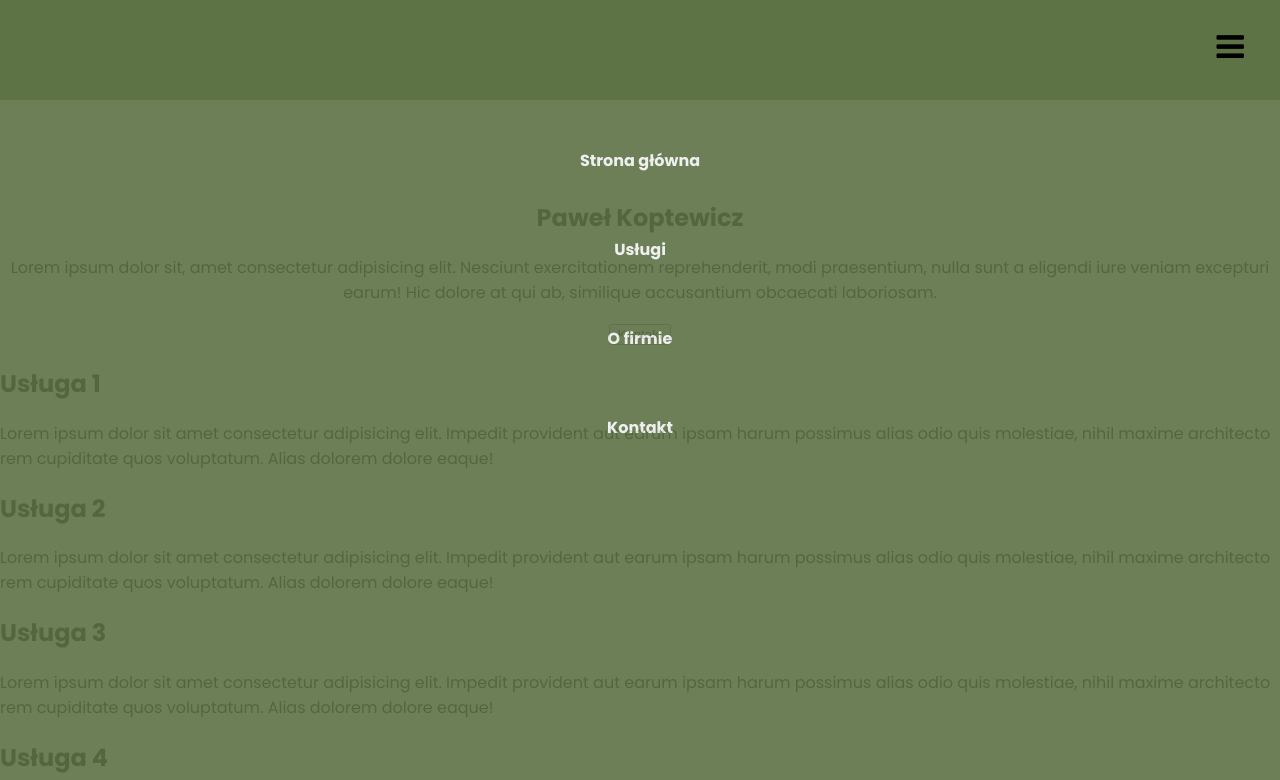
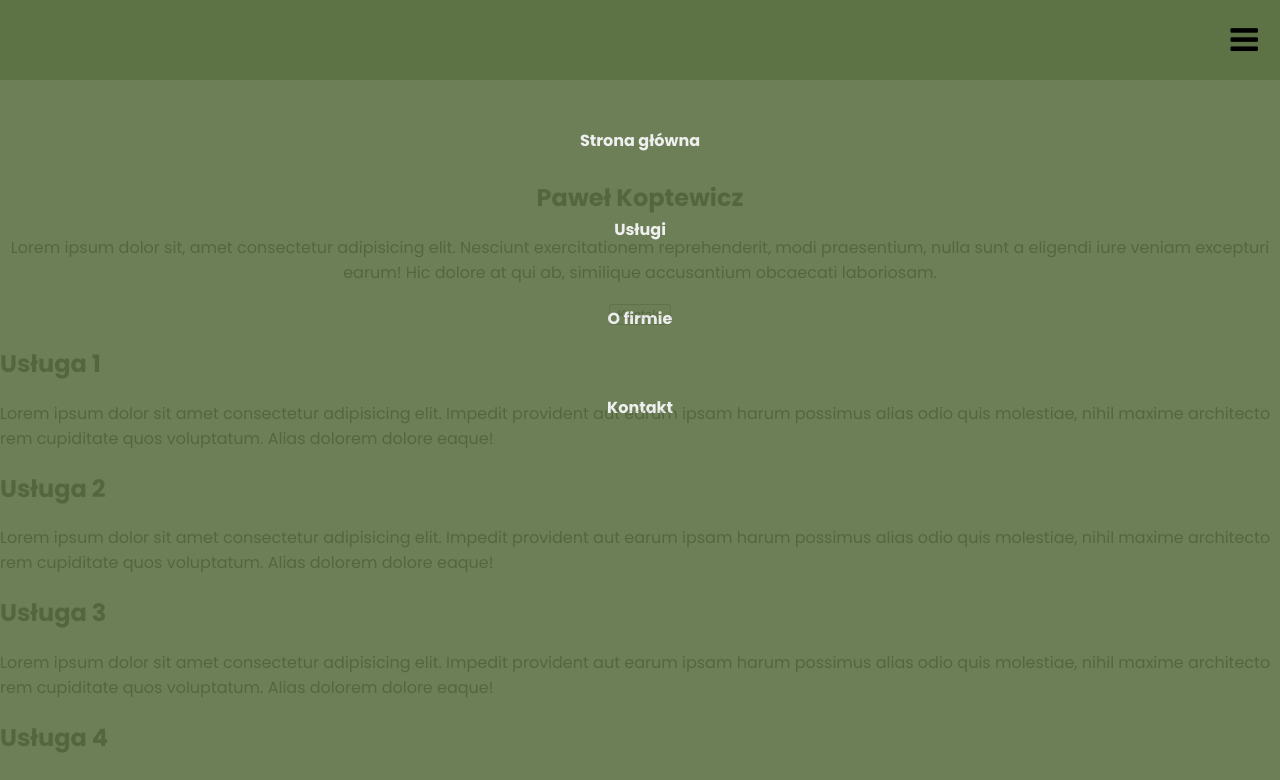
Before and after one commit to mkoptewicz/uslugi-lesne, a plain HTML site: page index.html in a window 1280 px wide. Both pictures are taken after a click on the button "open navigation". Shown: the top 780 px of the page. Drawn offline with Linux system fonts and the light colour scheme.

Commit message:
change nav position

```diff
--- a/index.html
+++ b/index.html
@@ -8,11 +8,13 @@
       rel="stylesheet"
       href="https://cdnjs.cloudflare.com/ajax/libs/font-awesome/4.7.0/css/font-awesome.min.css"
     />
-    <link href="https://fonts.googleapis.com/css2?family=Poppins:wght@400;500;700&display=swap" rel="stylesheet">
+    <link
+      href="https://fonts.googleapis.com/css2?family=Poppins:wght@400;500;700&display=swap"
+      rel="stylesheet"
+    />
     <link rel="stylesheet" href="styles.css" />
   </head>
   <body>
-    <header>
     <div class="container">
       <button class="nav-toggle" aria-label="open navigation">
         <i class="fa fa-bars"></i>
@@ -30,7 +32,6 @@
         </ul>
       </nav>
     </div>
-    </header>
     <section class="hero">
       <div class="hero__text">
         <h1>Paweł Koptewicz</h1>
--- a/styles.css
+++ b/styles.css
@@ -17,7 +17,10 @@ a {
   color: var(--text-light);
 }
 .container {
-  min-height: 100px;
+  display: flex;
+  justify-content: flex-end;
+  align-items: center;
+  min-height: 10vh;
   background-color: var(--dark-green);
 }
 
@@ -27,17 +30,17 @@ a {
 
 .nav {
   width: 100%;
-  height: 100vh;
+  height: 90vh;
   transform: translateY(-100%);
   position: absolute;
-  top: 100px;
+  top: 10vh;
   right: 0;
   background-color: var(--dark-green);
   transition: 0.3s;
   font-weight: bold;
 }
 .nav--visible {
-  transform: translateX(0);
+  transform: translateY(0);
   opacity: 0.9;
 }
 
@@ -51,9 +54,7 @@ a {
   padding: 2rem;
 }
 .nav-toggle {
-  position: absolute;
-  top: 30px;
-  right: 30px;
+  margin-right: 1rem;
   z-index: 1;
   background-color: var(--dark-green);
   border: 0;
```
Lines whose indentation alone changed are shown as unchanged.
